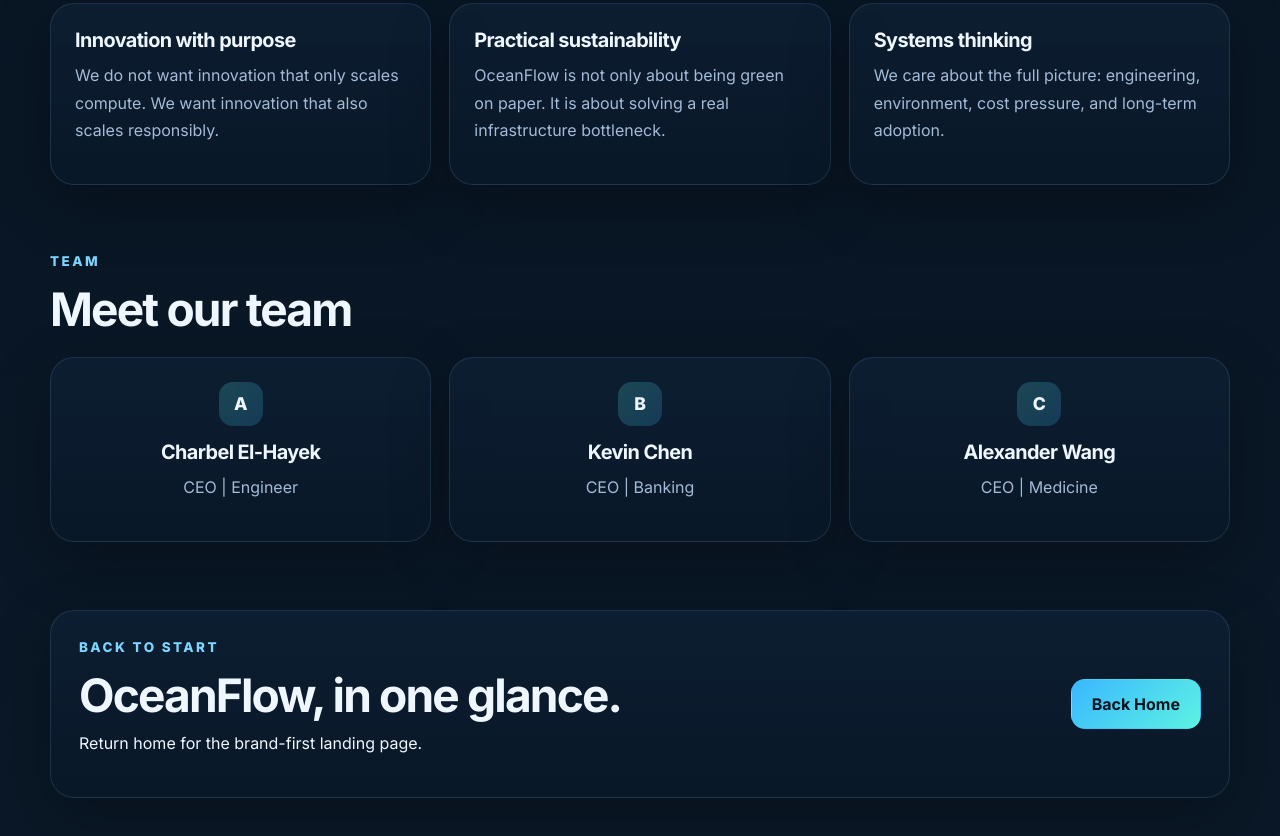
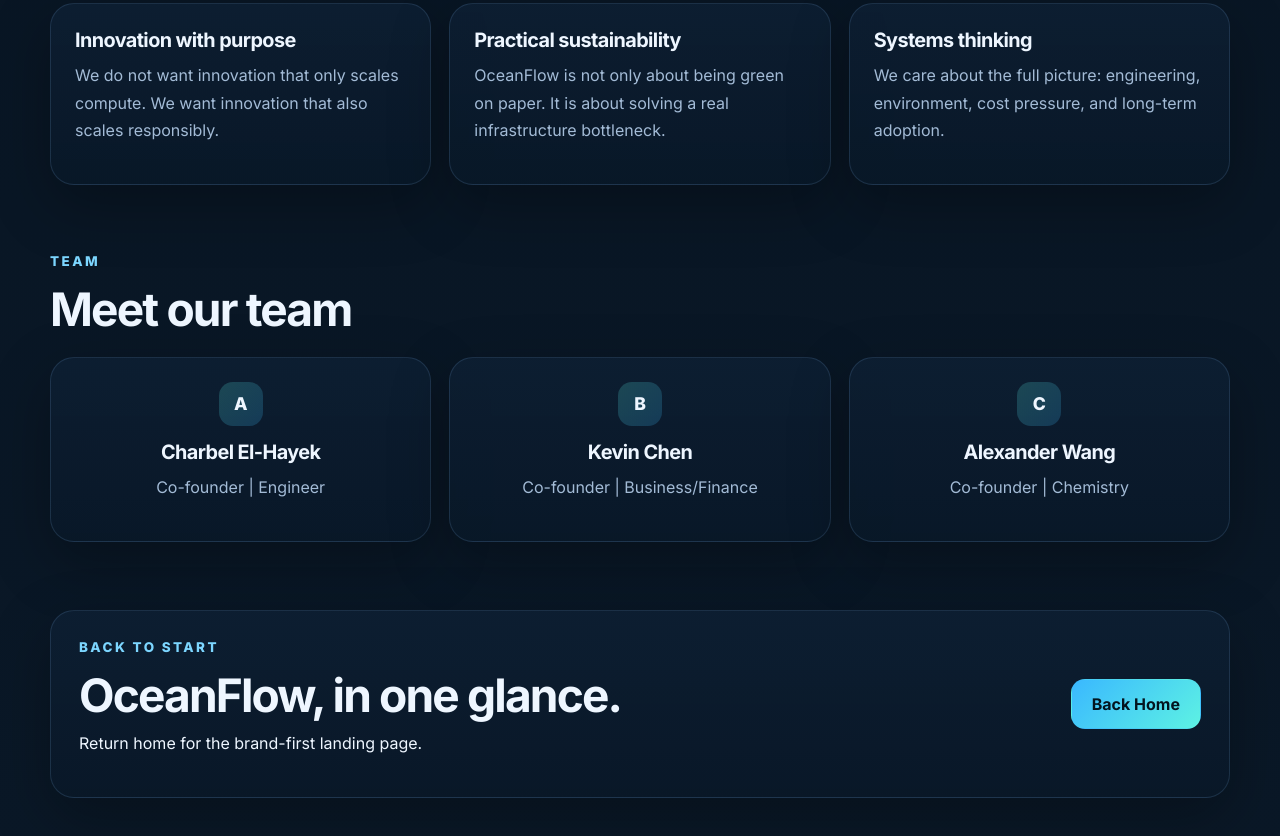
Before and after one commit to Chxwi961/fINALoCEANFLOW, a plain HTML site: page about.html in a window 1280 px wide. Shown: the part 1011-1847 px from the top of the page. Drawn offline with Linux system fonts and the light colour scheme.

Commit message:
Update about.html

```diff
--- a/about.html
+++ b/about.html
@@ -74,9 +74,9 @@
         <h2>Meet our team</h2>
       </div>
       <div class="team-grid">
-        <article class="team-card glass"><div class="avatar">A</div><h3>Charbel El-Hayek</h3><p>CEO | Engineer</p></article>
-        <article class="team-card glass"><div class="avatar">B</div><h3>Kevin Chen</h3><p>CEO | Banking</p></article>
-        <article class="team-card glass"><div class="avatar">C</div><h3>Alexander Wang</h3><p>CEO | Medicine</p></article>
+        <article class="team-card glass"><div class="avatar">A</div><h3>Charbel El-Hayek</h3><p>Co-founder | Engineer</p></article>
+        <article class="team-card glass"><div class="avatar">B</div><h3>Kevin Chen</h3><p>Co-founder | Business/Finance</p></article>
+        <article class="team-card glass"><div class="avatar">C</div><h3>Alexander Wang</h3><p>Co-founder | Chemistry</p></article>
       </div>
     </section>
 
```
